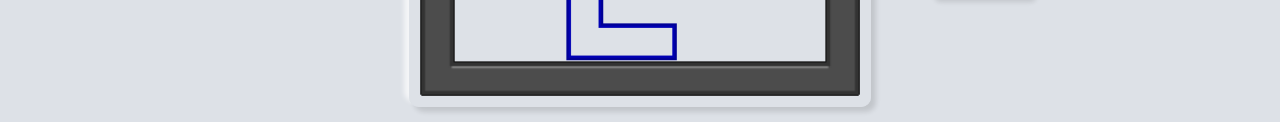
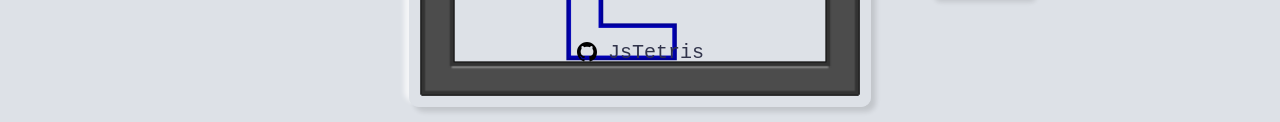
Before and after one commit to q12we34rt5/JsTetris, a plain HTML site: page index.html in a window 1280 px wide. Shown: the part 708-830 px from the top of the page. Drawn offline with Linux system fonts and the light colour scheme.

Commit message:
Add GitHub link.

```diff
--- a/index.html
+++ b/index.html
@@ -597,6 +597,16 @@
             </div>
         </div>
     </div>
+    <div id="github-link">
+        <a href="https://github.com/q12we34rt5/JsTetris" target="_blank">
+            <svg height="20" aria-hidden="true" viewBox="0 0 16 16" version="1.1" width="32">
+                <path fill-rule="evenodd"
+                    d="M8 0C3.58 0 0 3.58 0 8c0 3.54 2.29 6.53 5.47 7.59.4.07.55-.17.55-.38 0-.19-.01-.82-.01-1.49-2.01.37-2.53-.49-2.69-.94-.09-.23-.48-.94-.82-1.13-.28-.15-.68-.52-.01-.53.63-.01 1.08.58 1.23.82.72 1.21 1.87.87 2.33.66.07-.52.28-.87.51-1.07-1.78-.2-3.64-.89-3.64-3.95 0-.87.31-1.59.82-2.15-.08-.2-.36-1.02.08-2.12 0 0 .67-.21 2.2.82.64-.18 1.32-.27 2-.27.68 0 1.36.09 2 .27 1.53-1.04 2.2-.82 2.2-.82.44 1.1.16 1.92.08 2.12.51.56.82 1.27.82 2.15 0 3.07-1.87 3.75-3.65 3.95.29.25.54.73.54 1.48 0 1.07-.01 1.93-.01 2.2 0 .21.15.46.55.38A8.013 8.013 0 0016 8c0-4.42-3.58-8-8-8z">
+                </path>
+            </svg>
+            <span>JsTetris</span>
+        </a>
+    </div>
     <script>
         tetris = CreateTetris("board", "next1", "next2", "next3", "next4", "next5", "hold");
         console.log(tetris);
--- a/style.css
+++ b/style.css
@@ -1,5 +1,4 @@
-html,
-body {
+html, body {
     width: 100%;
     height: 100%;
     margin: 0;
@@ -87,11 +86,7 @@ body {
     margin: 10px;
     border-radius: 5px;
     border: 5px solid #dde1e7;
-    box-shadow:
-        2px 2px 2px #dde1e7,
-        -2px 2px 2px #dde1e7,
-        2px -2px 2px #dde1e7,
-        -2px -2px 2px #dde1e7;
+    box-shadow: 2px 2px 2px #dde1e7, -2px 2px 2px #dde1e7, 2px -2px 2px #dde1e7, -2px -2px 2px #dde1e7;
     background-color: #dde1e7;
     position: absolute;
     z-index: 1;
@@ -132,22 +127,14 @@ body {
     margin-top: 15px;
     border-radius: 5px;
     transition-duration: 0.5s;
-    box-shadow:
-        inset 0px 0px 0px #ffffff00,
-        inset 0px 0px 0px #00000000,
-        -5px -5px 5px #ffffffAf,
-        5px 5px 5px #0000001f;
+    box-shadow: inset 0px 0px 0px #ffffff00, inset 0px 0px 0px #00000000, -5px -5px 5px #ffffffAf, 5px 5px 5px #0000001f;
     overflow: hidden;
 }
 
 .setting-list:hover {
     width: 270px;
     height: 410px;
-    box-shadow:
-        inset -5px -5px 5px #ffffffAf,
-        inset 5px 5px 5px #0000001f,
-        0px 0px 0px #ffffff00,
-        0px 0px 0px #00000000;
+    box-shadow: inset -5px -5px 5px #ffffffAf, inset 5px 5px 5px #0000001f, 0px 0px 0px #ffffff00, 0px 0px 0px #00000000;
 }
 
 .setting-list-title {
@@ -167,9 +154,7 @@ body {
     color: #31344b;
     border-radius: 5px;
     display: flex;
-    box-shadow:
-        -5px -5px 5px #ffffffAf,
-        5px 5px 5px #0000001f;
+    box-shadow: -5px -5px 5px #ffffffAf, 5px 5px 5px #0000001f;
 }
 
 .setting-input>p {
@@ -188,19 +173,11 @@ body {
     border: 0px;
     border-radius: 5px;
     transition-duration: 0.2s;
-    box-shadow:
-        inset 0px 0px 0px #ffffff00,
-        inset 0px 0px 0px #00000000,
-        -5px -5px 5px #ffffffAf,
-        5px 5px 5px #0000001f;
+    box-shadow: inset 0px 0px 0px #ffffff00, inset 0px 0px 0px #00000000, -5px -5px 5px #ffffffAf, 5px 5px 5px #0000001f;
 }
 
 .setting-input>input:focus {
-    box-shadow:
-        inset -5px -5px 5px #ffffffAf,
-        inset 5px 5px 5px #0000001f,
-        0px 0px 0px #ffffff00,
-        0px 0px 0px #00000000;
+    box-shadow: inset -5px -5px 5px #ffffffAf, inset 5px 5px 5px #0000001f, 0px 0px 0px #ffffff00, 0px 0px 0px #00000000;
     outline: 0px;
 }
 
@@ -217,18 +194,46 @@ body {
     text-align: left;
     line-height: 1.5;
     color: #31344b;
-    box-shadow:
-        inset 0px 0px 0px #ffffff00,
-        inset 0px 0px 0px #00000000,
-        -5px -5px 5px #ffffffAf,
-        5px 5px 5px #0000001f;
+    box-shadow: inset 0px 0px 0px #ffffff00, inset 0px 0px 0px #00000000, -5px -5px 5px #ffffffAf, 5px 5px 5px #0000001f;
     overflow: hidden;
 }
 
 #save-changes:active {
-    box-shadow:
-        inset -5px -5px 5px #ffffffAf,
-        inset 5px 5px 5px #0000001f,
-        0px 0px 0px #ffffff00,
-        0px 0px 0px #00000000;
+    box-shadow: inset -5px -5px 5px #ffffffAf, inset 5px 5px 5px #0000001f, 0px 0px 0px #ffffff00, 0px 0px 0px #00000000;
 }
+
+#github-link {
+    width: 140px;
+    height: 40px;
+    position: absolute;
+    display: flex;
+    left: calc(50vw - 70px);
+    top: calc(100vh - 40px - 20px);
+    font-size: 20px;
+    font-family: monospace;
+    border-radius: 5px;
+    transition-duration: 0.2s;
+}
+
+#github-link:hover {
+    box-shadow: inset -5px -5px 5px #ffffffAf, inset 5px 5px 5px #0000001f;
+}
+
+#github-link>a {
+    margin: auto;
+    text-decoration: none;
+    display: flex;
+}
+
+#github-link>a>* {
+    margin: auto;
+}
+
+#github-link>a>svg {
+    margin-right: 5px;
+}
+
+#github-link>a>span {
+    margin-right: 5px;
+    color: #31344b;
+}
```
